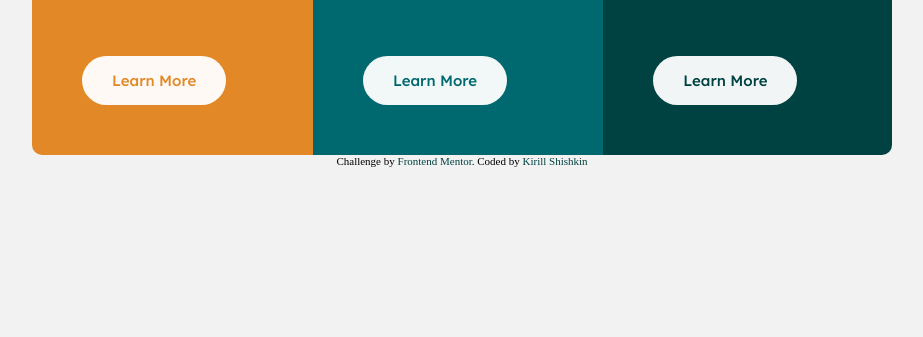
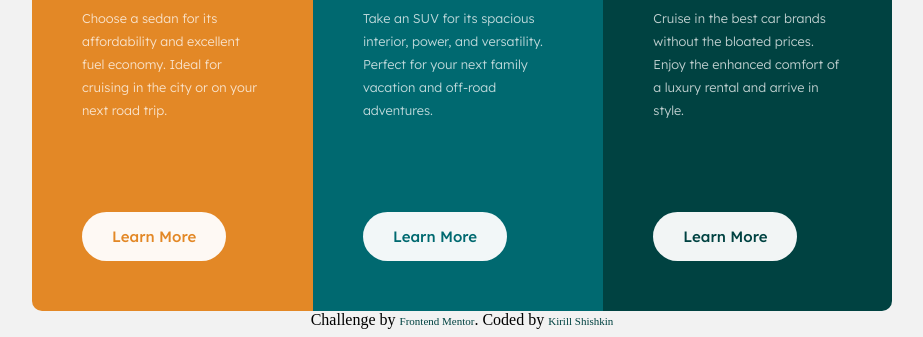
Before and after one commit to ShishKirill/three_column, a plain HTML site: page index.html in a window 1280 px wide. Shown: the part 479-816 px from the top of the page, without its empty margins (178-1101 px from the left). Drawn offline with Linux system fonts and the light colour scheme.

Commit message:
Update style.css

```diff
--- a/style.css
+++ b/style.css
@@ -14,11 +14,14 @@ body {
     background-color: hsl(0, 0%, 95%);
 }
 
+main {
+    margin-top: auto;
+}
+
 .panel {
     max-width: 860px;
     width: 100%;
     display: flex;
-    margin-top: auto;
     flex-direction: column;
     border-radius: 10px;
     overflow: hidden;
@@ -99,7 +102,7 @@ p {
     padding-top: 40px;
 }
 
-.attribution {
+.footer {
     margin-top: auto;
     font-size: 11px;
     padding: 0;
```
